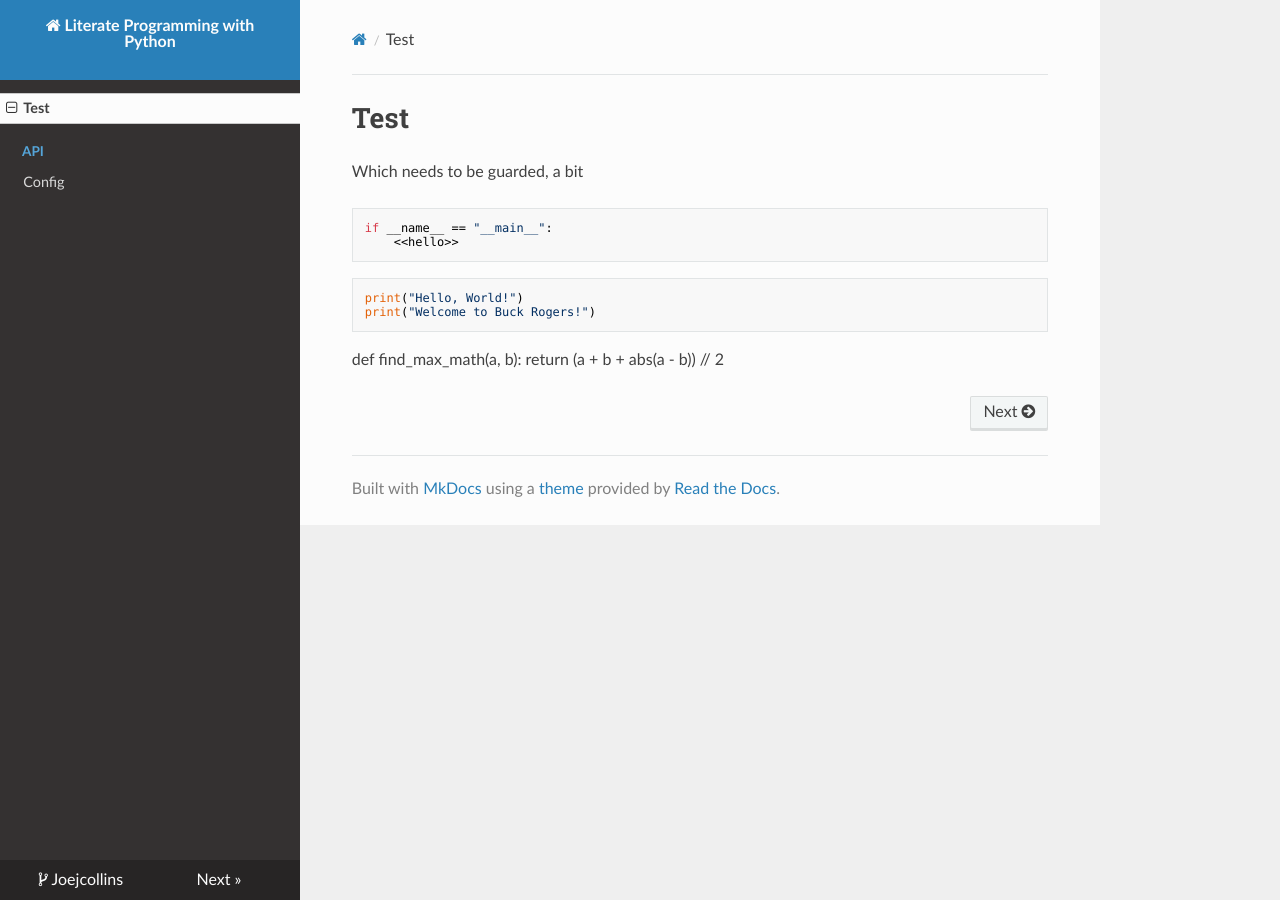
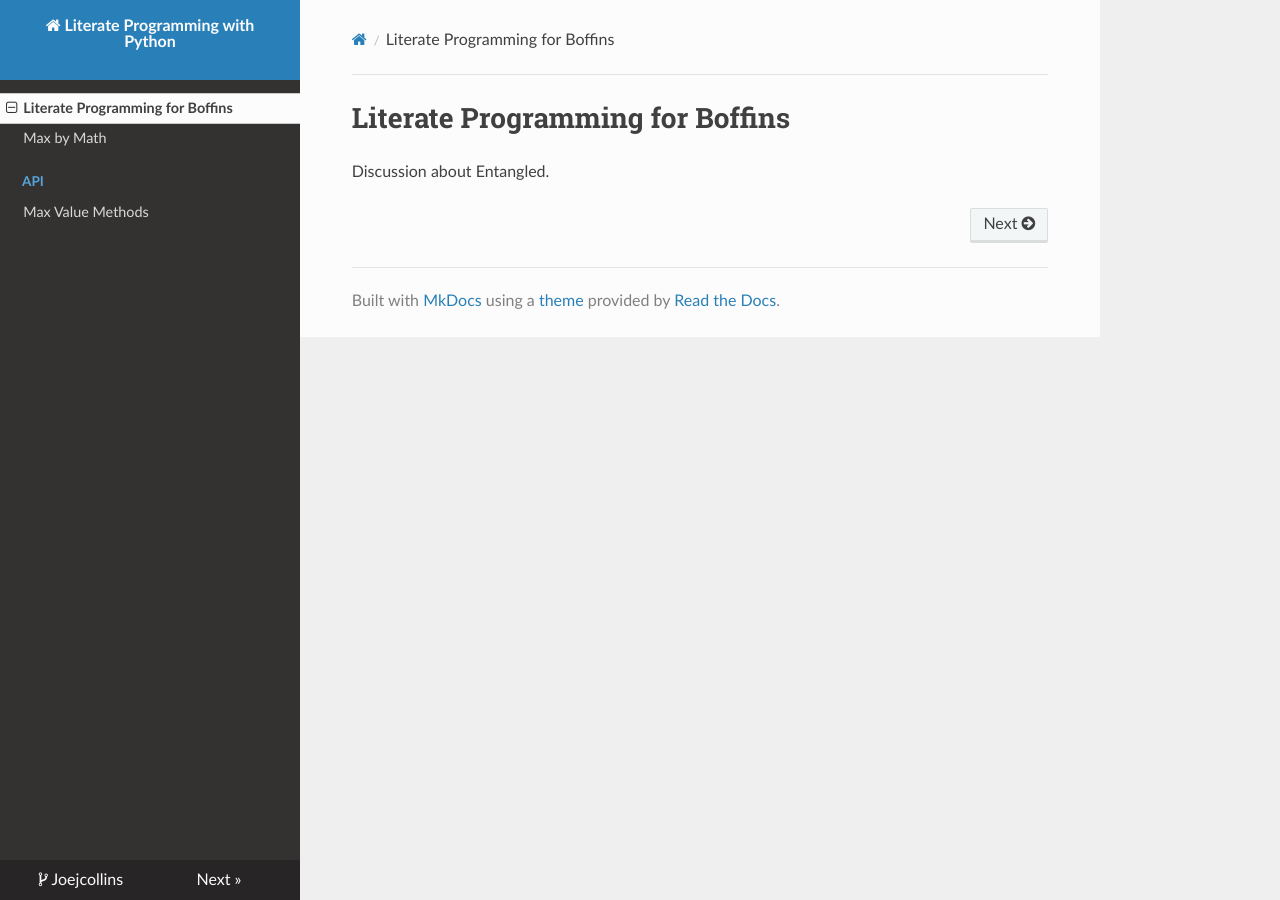
Before and after one commit to joejcollins/buck-rogers, an MkDocs documentation site: the page built from docs/index.md, in a window 1280 px wide. Built offline with MkDocs 1.6.1, drawn with Linux system fonts in a browser that asks for light colours; nearby versions of some CDN libraries.

Commit message:
Entangled math max

````diff
--- a/docs/api/max_value.md
+++ b/docs/api/max_value.md
@@ -1,3 +1,4 @@
-# Config
+# Max Value Methods
 
 ::: buck_rogers.max_builtin
+::: buck_rogers.max_math
--- a/docs/index.md
+++ b/docs/index.md
@@ -1,16 +1,3 @@
-# Test
+# Literate Programming for Boffins
 
-Which needs to be guarded, a bit
-
-``` {.python #main file="src/buck_rogers/hello.py"}
-if __name__ == "__main__":
-    <<hello>>
-```
-
-``` {.python #hello}
-print("Hello, World!")
-print("Welcome to Buck Rogers!")
-```
-
-def find_max_math(a, b):
-    return (a + b + abs(a - b)) // 2
+Discussion about Entangled.
--- a/src/buck_rogers/__init__.py
+++ b/src/buck_rogers/__init__.py
@@ -1 +1 @@
-"""Max function."""
+"""Max value of two numbers."""
````
Also changed, not shown: docs/max_by_math.md (added, +41 -0 lines), 2 other files.
